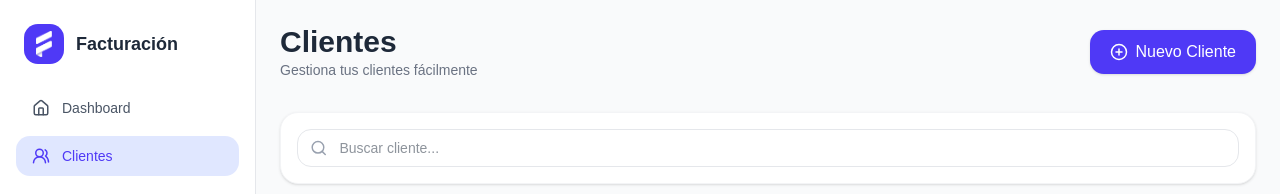
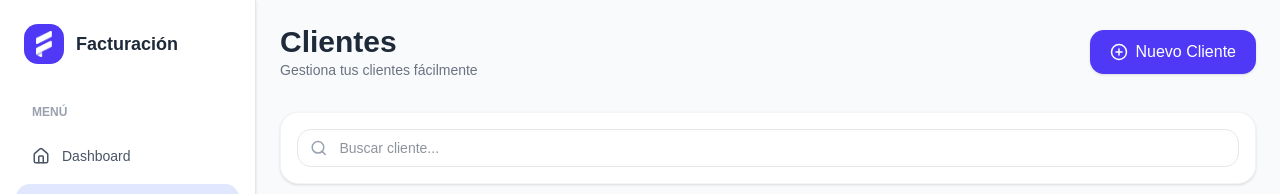
Before and after one commit to Viviana9110/frontend_facturacion, a React (Vite) app: page /clients in a window 1280 px wide. Shown: the top 194 px of the page. Built offline with nearby package versions, Linux system fonts and the light colour scheme; no server answers.

Commit message:
sidebar responsive

```diff
--- a/src/App.jsx
+++ b/src/App.jsx
@@ -1,34 +1,13 @@
-// App.jsx
-import { BrowserRouter, Routes, Route } from "react-router-dom";
-import Sidebar from "./components/Sidebar";
-import Clients from "./pages/Clients";
-import Products from "./pages/Products";
-import CreateInvoice from "./pages/CreateInvoice";
-import Login from "./pages/Login";
-import Dashboard from "./pages/Dashboard";
-import { Toaster } from "sonner";
+import { BrowserRouter } from "react-router-dom";
 import { ThemeProvider } from "next-themes";
+import Layout from "./layouts/Layout";
 
 function App() {
   return (
     <BrowserRouter>
       <ThemeProvider attribute="class" defaultTheme="system" enableSystem>
-        <div className="flex">
-        <Sidebar/>
-        <div className="flex-1">
-          <Toaster richColors position="top-right" />
-          <Routes>
-        <Route path="/" element={<Login />} />
-        <Route path="/dashboard" element={<Dashboard/>}/>
-        <Route path="/clients" element={<Clients/>}/>
-        <Route path="/products" element={<Products/>}/>
-        <Route path="/create" element={<CreateInvoice />} />
-      </Routes>
-
-        </div>
-      </div>
+        <Layout />
       </ThemeProvider>
-
     </BrowserRouter>
   );
 }
--- /dev/null
+++ b/src/components/MobileNavbar.jsx
@@ -0,0 +1,13 @@
+import { Menu } from "lucide-react";
+
+export default function MobileNavbar({ setOpen }) {
+  return (
+    <div className="lg:hidden flex items-center gap-3 px-4 py-3 border-b dark:border-gray-800 bg-white dark:bg-gray-900">
+      <button onClick={() => setOpen(true)}>
+        <Menu size={24} />
+      </button>
+
+      <h1 className="font-semibold">Facturación</h1>
+    </div>
+  );
+}
--- a/src/components/Sidebar.jsx
+++ b/src/components/Sidebar.jsx
@@ -1,22 +1,24 @@
 import {
-  Factory,
   HomeIcon,
   LogOut,
   Users2Icon,
   BoxesIcon,
   ReceiptIcon,
+  Menu,
+  X,
 } from "lucide-react";
 import { Link, useLocation } from "react-router-dom";
 import ThemeToggle from "./ThemeToggle";
+import { useState } from "react";
 
 export default function Sidebar() {
   const location = useLocation();
+  const [open, setOpen] = useState(false);
 
   const menu = [
     { name: "Dashboard", icon: HomeIcon, path: "/dashboard" },
     { name: "Clientes", icon: Users2Icon, path: "/clients" },
     { name: "Productos", icon: BoxesIcon, path: "/products" },
-
     { name: "Facturación", icon: ReceiptIcon, path: "/create" },
   ];
 
@@ -26,13 +28,39 @@ export default function Sidebar() {
   };
 
   return (
-    <aside className="hidden lg:flex flex-col w-64 h-screen bg-white dark:bg-gray-900 border-r border-gray-200 dark:border-gray-800 shadow-sm">
+    <>
+      {/* BOTON HAMBURGUESA */}
+      <button
+        onClick={() => setOpen(true)}
+        className="lg:hidden fixed top-4 left-4 z-50 p-2 rounded-lg bg-white dark:bg-gray-900 shadow"
+      >
+        <Menu size={22} />
+      </button>
+
+      {/* SIDEBAR */}
+      <aside
+        className={`fixed lg:static top-0 left-0 z-40 flex flex-col w-64 h-screen
+        bg-white dark:bg-gray-900 border-r border-gray-200 dark:border-gray-800 shadow-sm
+        transform transition-transform duration-300
+        ${open ? "translate-x-0" : "-translate-x-full"}
+        lg:translate-x-0`}
+      >
+        {/* BOTON CERRAR (solo móvil) */}
+        <div className="lg:hidden flex justify-end p-4">
+          <button
+            onClick={() => setOpen(false)}
+            className="p-2 rounded-lg hover:bg-gray-200 dark:hover:bg-gray-800"
+          >
+            <X size={20} />
+          </button>
+        </div>
 
         {/* LOGO */}
         <div className="flex items-center gap-3 px-6 py-6">
           <div className="w-10 h-10 rounded-xl bg-indigo-600 flex items-center justify-center">
-          <img src="../../public/logo-white.png" className="w-4"/>
+            <img src="/logo-white.png" className="w-4" />
           </div>
+
           <h1 className="text-lg font-semibold text-gray-800 dark:text-gray-100">
             Facturación
           </h1>
@@ -40,6 +68,10 @@ export default function Sidebar() {
 
         {/* MENU */}
         <nav className="flex flex-col gap-2 px-4">
+          <p className="px-4 mt-4 mb-2 text-xs font-semibold text-gray-400 uppercase">
+            Menú
+          </p>
+
           {menu.map((item) => {
             const isActive = location.pathname === item.path;
 
@@ -47,13 +79,13 @@ export default function Sidebar() {
               <Link
                 key={item.name}
                 to={item.path}
-              className={`flex items-center gap-3 px-4 py-2.5 rounded-xl text-sm font-medium transition
+                onClick={() => setOpen(false)}
+                className={`flex items-center gap-3 px-4 py-2.5 rounded-xl text-sm font-medium transition-all duration-200 hover:translate-x-1
                 ${
                   isActive
                     ? "bg-indigo-100 dark:bg-indigo-900/40 text-indigo-600 dark:text-indigo-300"
                     : "text-gray-600 dark:text-gray-300 hover:bg-gray-100 dark:hover:bg-gray-800"
-                }
-              `}
+                }`}
               >
                 <item.icon size={18} />
                 {item.name}
@@ -75,5 +107,14 @@ export default function Sidebar() {
           </button>
         </div>
       </aside>
+
+      {/* OVERLAY */}
+      {open && (
+        <div
+          onClick={() => setOpen(false)}
+          className="fixed inset-0 bg-black/40 lg:hidden"
+        />
+      )}
+    </>
   );
 }
--- /dev/null
+++ b/src/layouts/Layout.jsx
@@ -0,0 +1,32 @@
+import { Routes, Route, useLocation } from "react-router-dom";
+import Sidebar from "../components/Sidebar";
+import Clients from "../pages/Clients";
+import Products from "../pages/Products";
+import CreateInvoice from "../pages/CreateInvoice";
+import Login from "../pages/Login";
+import Dashboard from "../pages/Dashboard";
+import { Toaster } from "sonner";
+
+export default function Layout() {
+  const location = useLocation();
+
+  const hideSidebar = location.pathname === "/";
+
+  return (
+    <div className="flex">
+      {!hideSidebar && <Sidebar />}
+
+      <div className="flex-1">
+        <Toaster richColors position="top-right" />
+
+        <Routes>
+          <Route path="/" element={<Login />} />
+          <Route path="/dashboard" element={<Dashboard />} />
+          <Route path="/clients" element={<Clients />} />
+          <Route path="/products" element={<Products />} />
+          <Route path="/create" element={<CreateInvoice />} />
+        </Routes>
+      </div>
+    </div>
+  );
+}
```
Lines whose indentation alone changed are shown as unchanged.
